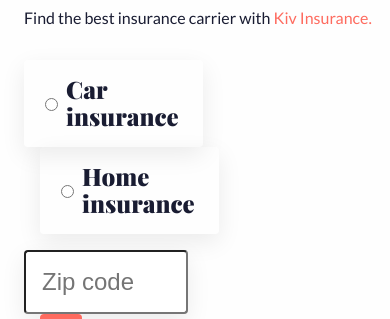
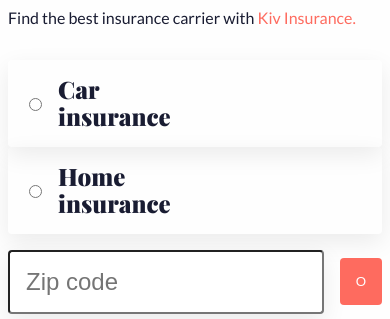
Before and after one commit to pbonnin-kiv/scss-grid, a website: page frontend/public/index.html in a window 390 px wide. Shown: the part 528-847 px from the top of the page. Drawn offline with nearby package versions, Linux system fonts and the light colour scheme.

Commit message:
Design integration

```diff
--- a/frontend/public/index.html
+++ b/frontend/public/index.html
@@ -33,7 +33,7 @@
 
 <main class="main wrapper">
 
-  <div class="ui-grid comparator ui-cnt-xxs-padding-x">
+  <div class="ui-grid comparator ui-cnt-m-padding-x">
     <img class="xxs-0 m-3" src="https://picsum.photos/300/450" />
     <div class="xxs-12 m-9 ui-grid cnt-xxs-12 ui-cnt-xxs-margin-y ui-cnt-m-margin-y--0">
       <h1 class="ui-m-margin-y">Compare insurance<br />quotes in your <span class="ui-color--primary">state</span></h1>
@@ -41,26 +41,26 @@
       <form class="comparator-form">
         <div
           class="comparator-fields ui-grid cnt-xxs-12 cnt-m-auto ui-cnt-xxs-margin-y ui-cnt-m-margin-y--0 ui-cnt-m-margin-x">
-          <div class="ui-grid cnt-xxs-6 cnt-m-auto">
+          <div class="ui-grid cnt-xxs-12 cnt-xs-6 cnt-m-auto ui-xxs-flex-align--center">
             <div class="scope">
               <label>
                 <input type="radio" name="insurance_type" value="car" />
                 <span>Car<br />insurance</span>
               </label>
             </div>
-            <div class="scope ui-xxs-margin-l">
-              <label>
+            <div class="scope">
+              <label class="ui-xs-margin-l">
                 <input type="radio" name="insurance_type" value="house" />
                 <span>Home<br />insurance</span>
               </label>
             </div>
           </div>
-          <div class="ui-grid cnt-xxs-6 cnt-m-auto">
-            <div class="scope">
+          <div class="ui-grid cnt-xxs-auto ui-xxs-flex-align--center">
+            <div class="scope ui-xxs-flex-auto">
               <input type="text" size="7" placeholder="Zip code" />
             </div>
-            <div class="scope ui-xxs-margin-l">
-              <button>O</button>
+            <div class="scope">
+              <button class="ui-xxs-margin-l">O</button>
             </div>
           </div>
         </div>
--- a/frontend/src/scss/echo-ui/ui/_aligns.scss
+++ b/frontend/src/scss/echo-ui/ui/_aligns.scss
@@ -1,73 +1,63 @@
+.#{$root} {
+  @each $key, $value in $breakpoints {
+    &-#{$key} {
+      &-flex {
+        @include resp($value) {
+          display: flex;
+          &-align {
+            &--top {
+              align-items: flex-start;
+            }
 
+            &--center {
+              align-items: center;
+            }
 
-.#{$root}{
-  &-flex{
-    &-align{
-      &--top{
-        @include applyWithBreakpoints(){
-          align-items: flex-start;
+            &--bottom {
+              align-items: flex-end;
+            }
+
+            &--stretch {
+              align-items: stretch;
             }
           }
 
-      &--center{
-        @include applyWithBreakpoints(){
-          align-items:center;
+          &-align-self {
+            &--top {
+              align-self: flex-start;
+            }
+
+            &--center {
+              align-self: center;
+            }
+
+            &--bottom {
+              align-self: flex-end;
+            }
+
+            &--stretch {
+              align-self: stretch;
             }
           }
 
-      &--bottom{
-        @include applyWithBreakpoints(){
-          align-items:flex-end;
+          &-space {
+            &-between {
+              justify-content: space-between;
+            }
+            &-around {
+              justify-content: space-around;
             }
           }
 
-      &--stretch{
-        @include applyWithBreakpoints(){
-          align-items:stretch;
+          &-auto {
+            flex: 1 1 auto;
+          }
+
+          &-none {
+            flex: none;
           }
         }
       }
-
-    &-align-self{
-
-      &--top{
-        @include applyWithBreakpoints(){
-          align-self: flex-start;
-        }
-      }
-
-      &--center{
-        @include applyWithBreakpoints(){
-          align-self:center;
-        }
-      }
-
-      &--bottom{
-        @include applyWithBreakpoints(){
-          align-self:flex-end;
-        }
-      }
-
-      &--stretch{
-        @include applyWithBreakpoints(){
-          align-self:stretch;
     }
   }
 }
-
-    &-space{
-      &-between{
-        @include applyWithBreakpoints{
-          justify-content: space-between;
-        }
-      }
-      &-around{
-        @include applyWithBreakpoints{
-          justify-content: space-around;
-        }
-      }
-    }
-
-  }
-
-}
--- a/frontend/src/scss/style.scss
+++ b/frontend/src/scss/style.scss
@@ -157,12 +157,15 @@ h1 {
         align-items: center;
 
         > input[type='radio'] {
-          margin-right: 0.5rem;
+          margin-right: 1rem;
         }
       }
 
+      input[type='text'] {
+        width: 100%;
+      }
+
       button {
-        align-self: center;
         background: ui-color(primary);
         color: white;
 
```
Also changed, not shown: frontend/public/css/style.css. Lines whose indentation alone changed are shown as unchanged.
